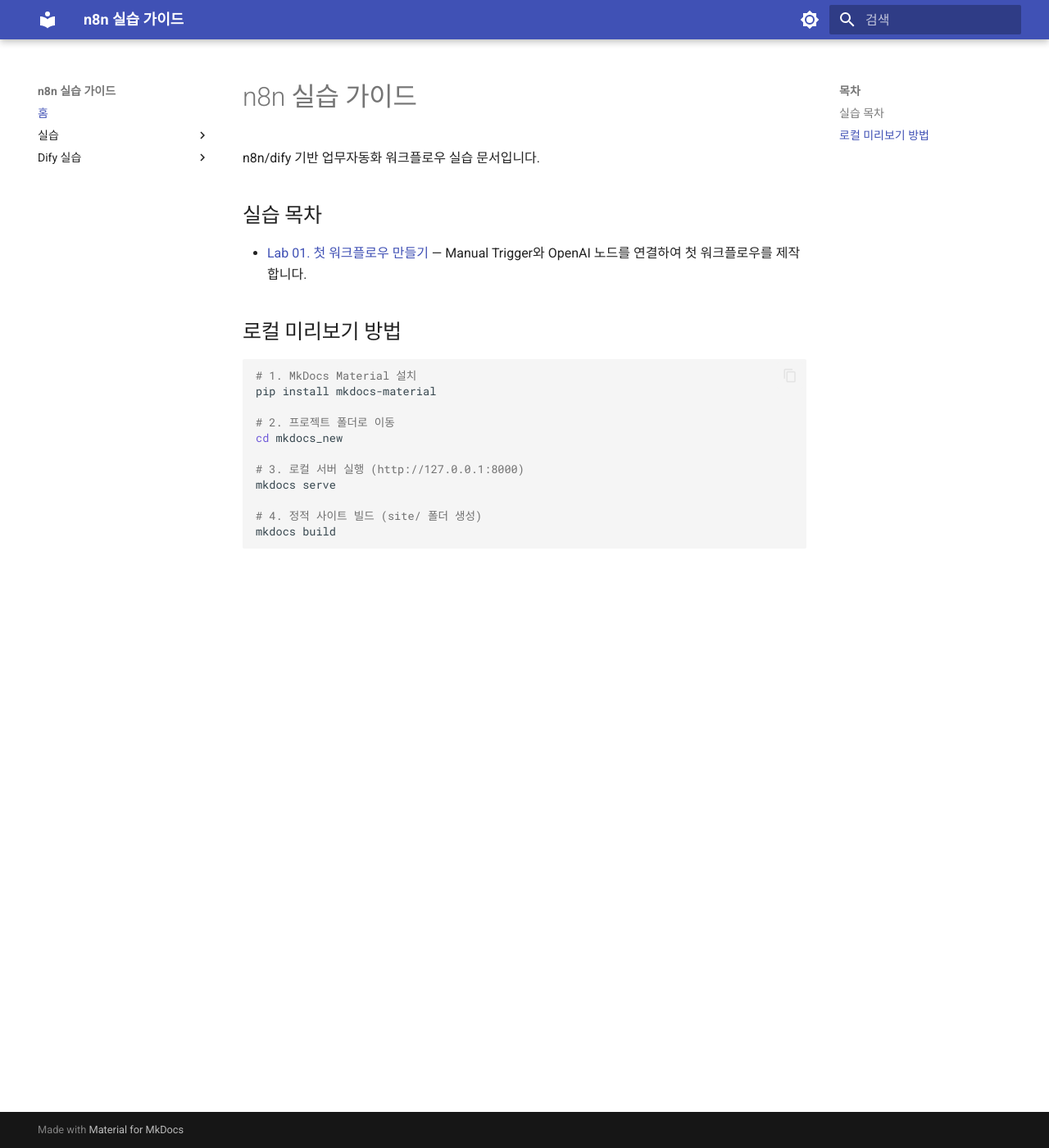
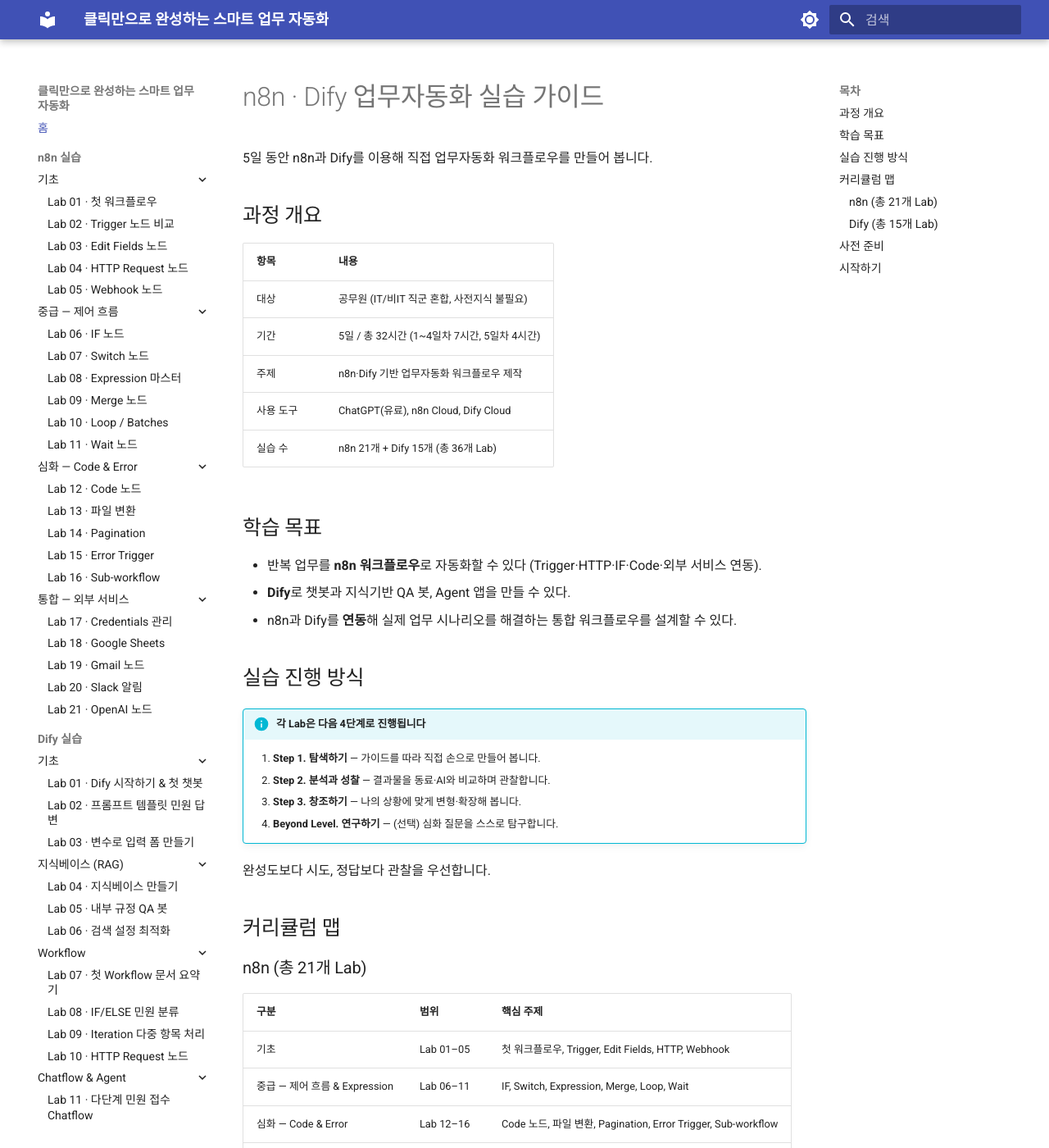
Before and after one commit to gamzaedu/lab_guide_n8n_dify, an MkDocs documentation site: the page built from docs/index.md, in a window 1280 px wide and 1400 px high. Shown: the whole window at 82% size. Built offline with MkDocs 1.6.1 and Material for MkDocs 9.7.7, drawn with Linux system fonts in a browser that asks for light colours; some of the changed text lies outside the part shown.

Commit message:
사이드바 수정

````diff
--- a/docs/index.md
+++ b/docs/index.md
@@ -1,23 +1,65 @@
-# n8n 실습 가이드
+# n8n · Dify 업무자동화 실습 가이드
 
-n8n/dify 기반 업무자동화 워크플로우 실습 문서입니다.
+5일 동안 n8n과 Dify를 이용해 직접 업무자동화 워크플로우를 만들어 봅니다.
 
-## 실습 목차
+## 과정 개요
 
-- [Lab 01. 첫 워크플로우 만들기](lab_01_first_workflow.md) — Manual Trigger와 OpenAI 노드를 연결하여 첫 워크플로우를 제작합니다.
+| 항목 | 내용 |
+|------|------|
+| 대상 | 공무원 (IT/비IT 직군 혼합, 사전지식 불필요) |
+| 기간 | 5일 / 총 32시간 (1~4일차 7시간, 5일차 4시간) |
+| 주제 | n8n·Dify 기반 업무자동화 워크플로우 제작 |
+| 사용 도구 | ChatGPT(유료), n8n Cloud, Dify Cloud |
+| 실습 수 | n8n 21개 + Dify 15개 (총 36개 Lab) |
 
-## 로컬 미리보기 방법
+## 학습 목표
 
-```bash
-# 1. MkDocs Material 설치
-pip install mkdocs-material
+- 반복 업무를 **n8n 워크플로우**로 자동화할 수 있다 (Trigger·HTTP·IF·Code·외부 서비스 연동).
+- **Dify**로 챗봇과 지식기반 QA 봇, Agent 앱을 만들 수 있다.
+- n8n과 Dify를 **연동**해 실제 업무 시나리오를 해결하는 통합 워크플로우를 설계할 수 있다.
 
-# 2. 프로젝트 폴더로 이동
-cd mkdocs_new
+## 실습 진행 방식
 
-# 3. 로컬 서버 실행 (http://127.0.0.1:8000)
-mkdocs serve
+!!! info "각 Lab은 다음 4단계로 진행됩니다"
+    1. **Step 1. 탐색하기** — 가이드를 따라 직접 손으로 만들어 봅니다.
+    2. **Step 2. 분석과 성찰** — 결과물을 동료·AI와 비교하며 관찰합니다.
+    3. **Step 3. 창조하기** — 나의 상황에 맞게 변형·확장해 봅니다.
+    4. **Beyond Level. 연구하기** — (선택) 심화 질문을 스스로 탐구합니다.
 
-# 4. 정적 사이트 빌드 (site/ 폴더 생성)
-mkdocs build
-```
+완성도보다 시도, 정답보다 관찰을 우선합니다.
+
+## 커리큘럼 맵
+
+### n8n (총 21개 Lab)
+
+| 구분 | 범위 | 핵심 주제 |
+|------|------|-----------|
+| 기초 | Lab 01–05 | 첫 워크플로우, Trigger, Edit Fields, HTTP, Webhook |
+| 중급 — 제어 흐름 & Expression | Lab 06–11 | IF, Switch, Expression, Merge, Loop, Wait |
+| 심화 — Code & Error | Lab 12–16 | Code 노드, 파일 변환, Pagination, Error Trigger, Sub-workflow |
+| 통합 — 외부 서비스 | Lab 17–21 | Credentials, Google Sheets, Gmail, Slack, OpenAI |
+
+### Dify (총 15개 Lab)
+
+| 구분 | 범위 | 핵심 주제 |
+|------|------|-----------|
+| 기초 | Lab 01–03 | 첫 챗봇, 프롬프트 템플릿, 변수 입력 폼 |
+| 지식베이스(RAG) | Lab 04–06 | 지식베이스, 규정 QA 봇, 검색 최적화 |
+| Workflow | Lab 07–10 | 문서 요약, IF/ELSE 분류, Iteration, HTTP Request |
+| Chatflow & Agent | Lab 11–13 | 민원 Chatflow, Agent 기본, 내장 도구 |
+| 통합·실전 | Lab 14–15 | n8n에서 Dify API 호출, 종합 프로젝트 |
+
+Lab별 상세 내용은 왼쪽 네비게이션에서 원하는 Lab을 선택해 열람하세요.
+
+## 사전 준비
+
+!!! tip "수업 전 준비 사항"
+    - [ ] ChatGPT 계정 (유료 플랜 권장)
+    - [ ] n8n Cloud 가입 및 로그인
+    - [ ] Dify Cloud 가입 및 로그인 + 사용 가능한 LLM 모델(OpenAI 등) 연결
+    - [ ] 크롬 등 최신 브라우저
+
+## 시작하기
+
+!!! abstract "첫 실습으로 이동하기"
+    왼쪽 네비게이션에서 **Lab 01 첫 워크플로우**부터 순서대로 진행하는 것을 권장합니다. 이미 익숙한 주제가 있다면 해당 Lab은 건너뛰고 필요한 Lab만 골라 진행해도 됩니다.
--- a/mkdocs.yml
+++ b/mkdocs.yml
@@ -1,4 +1,4 @@
-site_name: n8n 실습 가이드
+site_name: 클릭만으로 완성하는 스마트 업무 자동화
 site_description: n8n/dify 기반 업무자동화 실습 문서
 docs_dir: docs
 
@@ -9,6 +9,8 @@ theme:
     - navigation.instant
     - navigation.tracking
     - navigation.top
+    - navigation.sections
+    - navigation.expand
     - content.code.copy
     - toc.follow
   palette:
@@ -43,53 +45,53 @@ markdown_extensions:
 
 nav:
   - 홈: index.md
-  - 실습:
+  - n8n 실습:
       - 기초:
-          - Lab 01 첫 워크플로우: lab_01_first_workflow.md
-          - Lab 02 Trigger 노드 비교: lab_02_triggers.md
-          - Lab 03 Edit Fields 노드: lab_03_edit_fields.md
-          - Lab 04 HTTP Request 노드: lab_04_http_request.md
-          - Lab 05 Webhook 노드: lab_05_webhook.md
-      - 중급 (제어 흐름 & Expression):
-          - Lab 06 IF 노드: lab_06_if.md
-          - Lab 07 Switch 노드: lab_07_switch.md
-          - Lab 08 Expression 마스터: lab_08_expressions.md
-          - Lab 09 Merge 노드: lab_09_merge.md
-          - Lab 10 Loop / Batches: lab_10_loop_batches.md
-          - Lab 11 Wait 노드: lab_11_wait.md
-      - 심화 (Code & Error):
-          - Lab 12 Code 노드: lab_12_code_node.md
-          - Lab 13 파일 변환: lab_13_file_conversion.md
-          - Lab 14 Pagination: lab_14_pagination.md
-          - Lab 15 Error Trigger: lab_15_error_trigger.md
-          - Lab 16 Sub-workflow: lab_16_sub_workflow.md
-      - 통합 (외부 서비스):
-          - Lab 17 Credentials 관리: lab_17_credentials.md
-          - Lab 18 Google Sheets: lab_18_google_sheets.md
-          - Lab 19 Gmail 노드: lab_19_gmail.md
-          - Lab 20 Slack 알림: lab_20_slack.md
-          - Lab 21 OpenAI 노드: lab_21_openai.md
+          - Lab 01 · 첫 워크플로우: lab_01_first_workflow.md
+          - Lab 02 · Trigger 노드 비교: lab_02_triggers.md
+          - Lab 03 · Edit Fields 노드: lab_03_edit_fields.md
+          - Lab 04 · HTTP Request 노드: lab_04_http_request.md
+          - Lab 05 · Webhook 노드: lab_05_webhook.md
+      - 중급 — 제어 흐름:
+          - Lab 06 · IF 노드: lab_06_if.md
+          - Lab 07 · Switch 노드: lab_07_switch.md
+          - Lab 08 · Expression 마스터: lab_08_expressions.md
+          - Lab 09 · Merge 노드: lab_09_merge.md
+          - Lab 10 · Loop / Batches: lab_10_loop_batches.md
+          - Lab 11 · Wait 노드: lab_11_wait.md
+      - 심화 — Code & Error:
+          - Lab 12 · Code 노드: lab_12_code_node.md
+          - Lab 13 · 파일 변환: lab_13_file_conversion.md
+          - Lab 14 · Pagination: lab_14_pagination.md
+          - Lab 15 · Error Trigger: lab_15_error_trigger.md
+          - Lab 16 · Sub-workflow: lab_16_sub_workflow.md
+      - 통합 — 외부 서비스:
+          - Lab 17 · Credentials 관리: lab_17_credentials.md
+          - Lab 18 · Google Sheets: lab_18_google_sheets.md
+          - Lab 19 · Gmail 노드: lab_19_gmail.md
+          - Lab 20 · Slack 알림: lab_20_slack.md
+          - Lab 21 · OpenAI 노드: lab_21_openai.md
   - Dify 실습:
       - 기초:
-          - Lab 01 Dify 시작하기 & 첫 챗봇: lab_dify_01_intro_and_first_chatbot.md
-          - Lab 02 프롬프트 템플릿 민원 답변: lab_dify_02_prompt_template_minwon.md
-          - Lab 03 변수로 입력 폼 만들기: lab_dify_03_variables_input_form.md
-      - 지식베이스(RAG):
-          - Lab 04 지식베이스 만들기: lab_dify_04_knowledge_base_basics.md
-          - Lab 05 내부 규정 QA 봇: lab_dify_05_regulation_qa_bot.md
-          - Lab 06 검색 설정 최적화: lab_dify_06_search_optimization.md
+          - Lab 01 · Dify 시작하기 & 첫 챗봇: lab_dify_01_intro_and_first_chatbot.md
+          - Lab 02 · 프롬프트 템플릿 민원 답변: lab_dify_02_prompt_template_minwon.md
+          - Lab 03 · 변수로 입력 폼 만들기: lab_dify_03_variables_input_form.md
+      - 지식베이스 (RAG):
+          - Lab 04 · 지식베이스 만들기: lab_dify_04_knowledge_base_basics.md
+          - Lab 05 · 내부 규정 QA 봇: lab_dify_05_regulation_qa_bot.md
+          - Lab 06 · 검색 설정 최적화: lab_dify_06_search_optimization.md
       - Workflow:
-          - Lab 07 첫 Workflow 문서 요약기: lab_dify_07_first_workflow_summary.md
-          - Lab 08 IF/ELSE 민원 분류: lab_dify_08_if_else_classification.md
-          - Lab 09 Iteration 다중 항목 처리: lab_dify_09_iteration_batch.md
-          - Lab 10 HTTP Request 노드: lab_dify_10_http_request.md
+          - Lab 07 · 첫 Workflow 문서 요약기: lab_dify_07_first_workflow_summary.md
+          - Lab 08 · IF/ELSE 민원 분류: lab_dify_08_if_else_classification.md
+          - Lab 09 · Iteration 다중 항목 처리: lab_dify_09_iteration_batch.md
+          - Lab 10 · HTTP Request 노드: lab_dify_10_http_request.md
       - Chatflow & Agent:
-          - Lab 11 다단계 민원 접수 Chatflow: lab_dify_11_chatflow_intake.md
-          - Lab 12 Agent 기본: lab_dify_12_agent_basics.md
-          - Lab 13 내장 도구 활용: lab_dify_13_agent_tools.md
-      - 통합·실전:
-          - Lab 14 n8n에서 Dify API 호출: lab_dify_14_dify_api_from_n8n.md
-          - Lab 15 종합 프로젝트: lab_dify_15_integrated_project.md
+          - Lab 11 · 다단계 민원 접수 Chatflow: lab_dify_11_chatflow_intake.md
+          - Lab 12 · Agent 기본: lab_dify_12_agent_basics.md
+          - Lab 13 · 내장 도구 활용: lab_dify_13_agent_tools.md
+      - 통합 · 실전:
+          - Lab 14 · n8n에서 Dify API 호출: lab_dify_14_dify_api_from_n8n.md
+          - Lab 15 · 종합 프로젝트: lab_dify_15_integrated_project.md
 
 plugins:
   - search:
````
